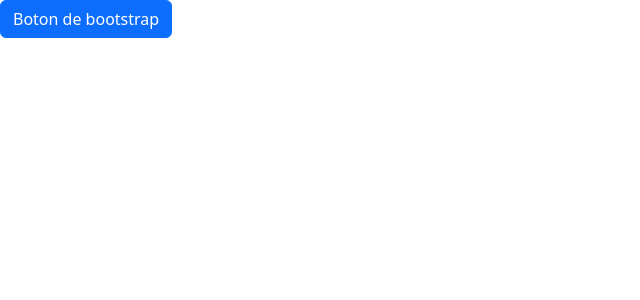
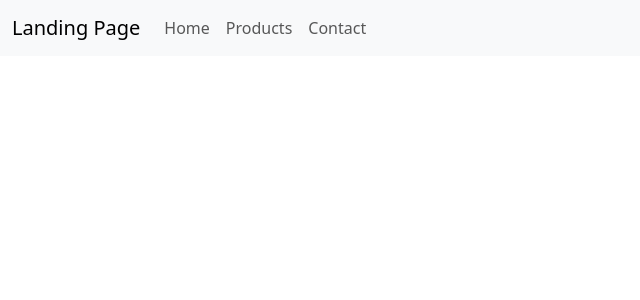
Before and after one commit to Leticia-Orive/angular_17, an Angular app in the folder landing-page-angular/: page / in a window 1280 px wide. Shown: the top 300 px of the page, without its empty margins (0-640 px from the left). Built offline with nearby package versions, Linux system fonts and the light colour scheme.

Commit message:
Bootstrap en Angular y crear un navbar

```diff
--- a/landing-page-angular/src/app/app.component.html
+++ b/landing-page-angular/src/app/app.component.html
@@ -1,3 +1,23 @@
 
-<button class="btn btn-primary">Boton de bootstrap</button>
-<router-outlet></router-outlet>
+  <nav class="navbar navbar-expand-lg bg-body-tertiary">
+    <div class="container-fluid">
+      <a class="navbar-brand" href="#">Landing Page</a>
+      <button class="navbar-toggler" type="button" data-bs-toggle="collapse" data-bs-target="#navbarNav" aria-controls="navbarNav" aria-expanded="false" aria-label="Toggle navigation">
+        <span class="navbar-toggler-icon"></span>
+      </button>
+      <div class="collapse navbar-collapse" id="navbarNav">
+        <ul class="navbar-nav">
+          <li class="nav-item">
+            <a class="nav-link">Home</a>
+          </li>
+          <li class="nav-item">
+            <a class="nav-link">Products</a>
+          </li>
+          <li class="nav-item">
+            <a class="nav-link">Contact</a>
+          </li>
+        </ul>
+      </div>
+    </div>
+  </nav>
+  <router-outlet></router-outlet>
```
Also changed, not shown: 1 other file (tests, documents, lock files or other folders).
